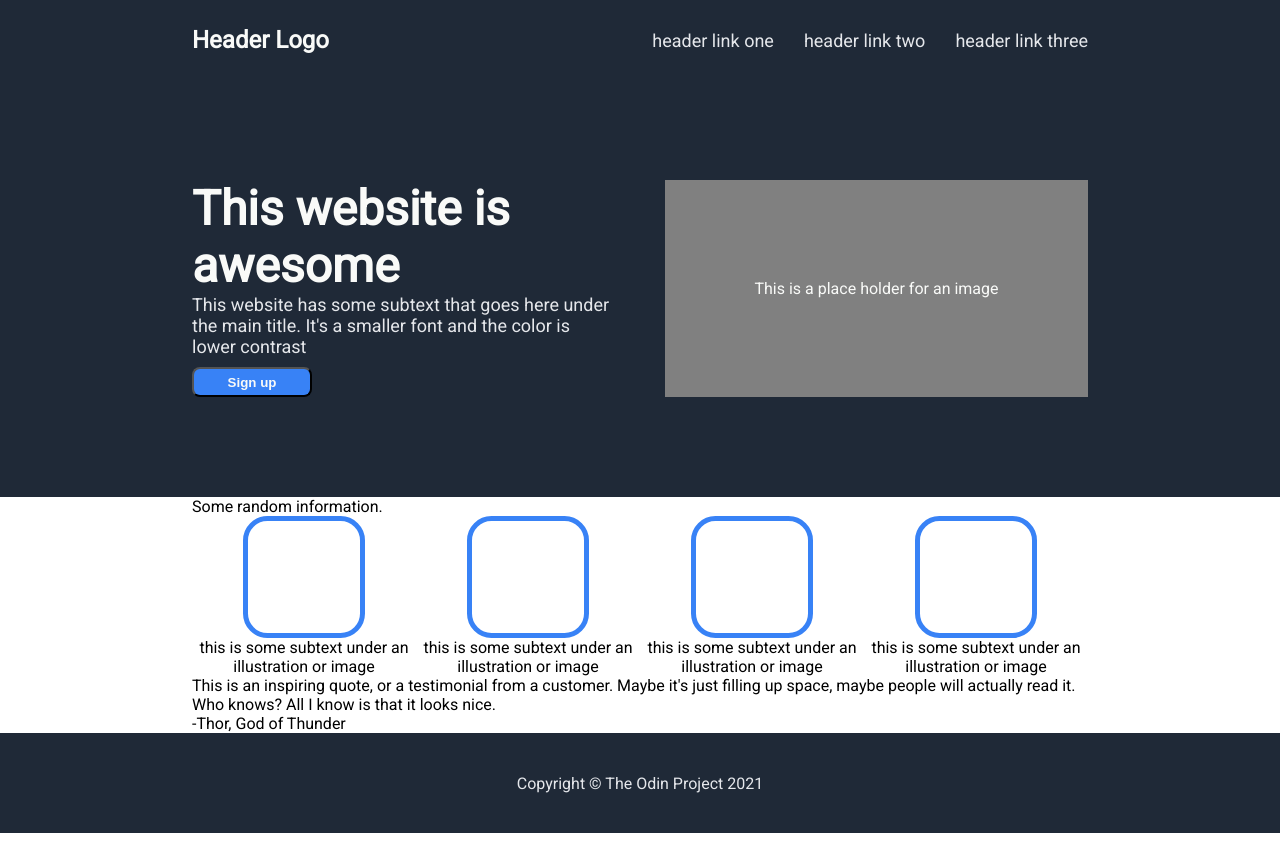
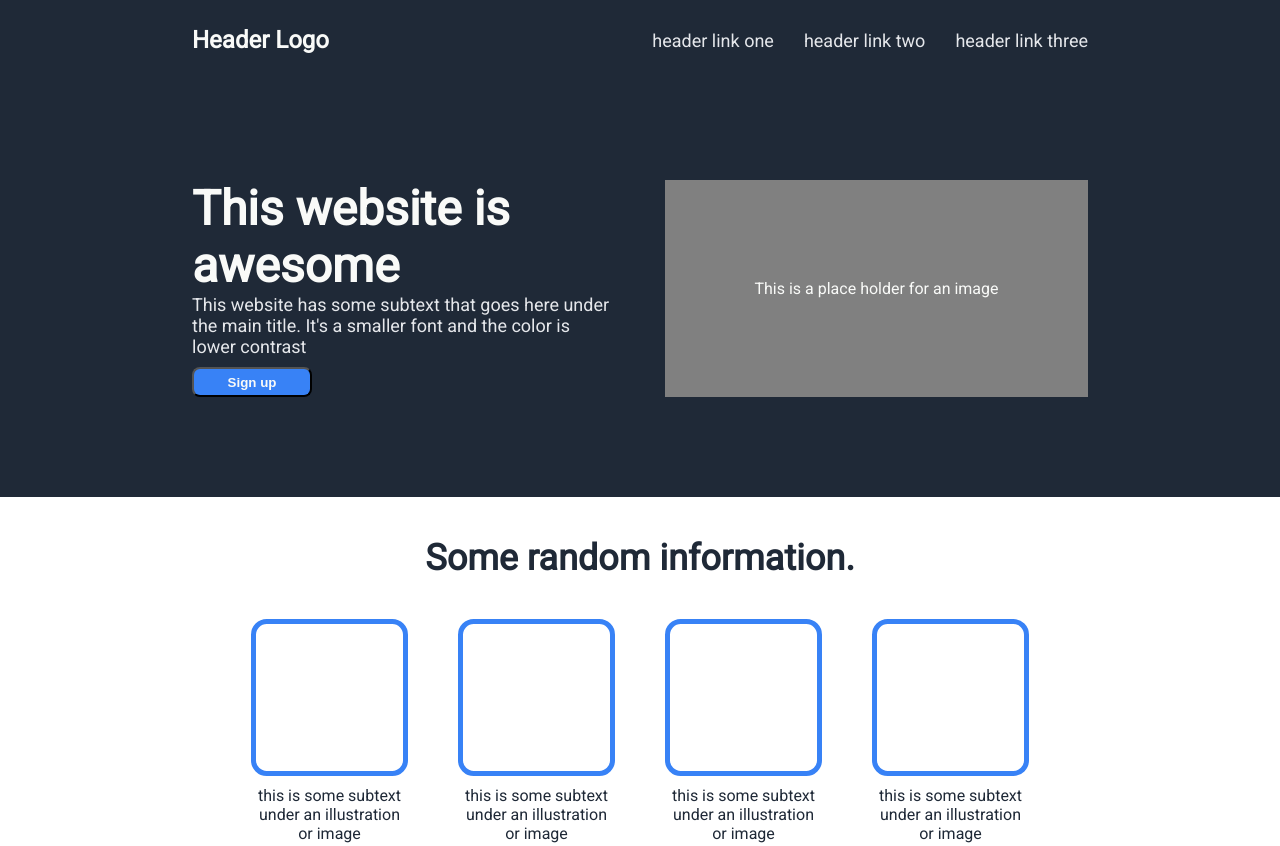
Before and after one commit to dat9395/odin-landing-page, a plain HTML site: page index.html in a window 1280 px wide. Shown: the top 846 px of the page. Drawn offline with Linux system fonts and the light colour scheme.

Commit message:
Finish info section (I think)

```diff
--- a/index.html
+++ b/index.html
@@ -39,7 +39,7 @@
         </section>
 
         <section class="info">
-            <div class="section-header">Some random information.</div>
+            <div class="info-header">Some random information.</div>
 
             <div class="cards">
                 <div class="card">
--- a/stylesheet.css
+++ b/stylesheet.css
@@ -82,11 +82,23 @@ main > section {
 .info {
     display: flex;
     flex-direction: column;
+    padding: 40px 20%;
+}
+
+.info-header {
+    font-size: 36px;
+    font-weight: 800;
+    color: #1F2937;
+    display: flex;
+    align-items: center;
+    justify-content: center;
+    padding-bottom: 40px;
 }
 
 .cards {
     display: flex;
     flex: 1;
+    gap: 60px;
 }
 
 .card {
@@ -96,16 +108,22 @@ main > section {
     justify-content: center;
     align-items: center;
     text-align: center;
+
 }
 
 .card-image {
     height: 0;
-    width: 50%;
-    padding-bottom: 50%;
-    border-radius: 20%;
+    width: 100%;
+    padding-bottom: 100%;
+    border-radius: 10%;
     border-style: solid;
     border-width: 5px;
     border-color: #3882F6;
+}
+
+.card-text {
+    color: #1F2937;
+    padding-top: 10px;
 }
 
 /* Styles for header and footer */
```
